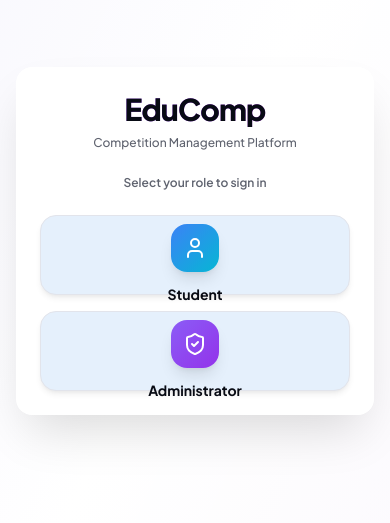
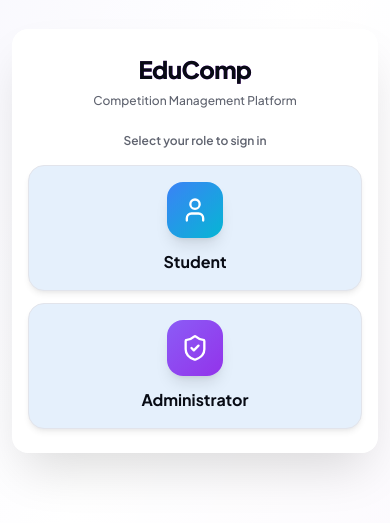
Before and after one commit to omartantawy360/edu-por-3, a React (Vite) app: page /login in a window 390 px wide. Shown: the part 181-704 px from the top of the page. Built offline with nearby package versions, Linux system fonts and the light colour scheme.

Commit message:
Update Login.jsx

```diff
--- a/src/pages/Login.jsx
+++ b/src/pages/Login.jsx
@@ -1,7 +1,6 @@
 import React, { useEffect } from 'react';
 import { useAuth } from '../context/AuthContext';
 import { useNavigate } from 'react-router-dom';
-import { Button } from '../components/ui/Button';
 import { Card, CardContent, CardHeader, CardTitle } from '../components/ui/Card';
 import { User, ShieldCheck } from 'lucide-react';
 
@@ -21,58 +20,56 @@
   };
 
   return (
-    <div className="min-h-screen flex items-center justify-center p-4 gradient-bg-subtle relative overflow-hidden">
+    <div className="min-h-screen flex items-center justify-center p-3 sm:p-4 gradient-bg-subtle relative overflow-hidden">
       {/* Decorative gradient orbs - Hidden on small screens */}
-      <div className="hidden sm:block absolute top-20 left-10 w-48 sm:w-72 h-48 sm:h-72 bg-violet-400/20 rounded-full blur-3xl" />
-      <div className="hidden md:block absolute bottom-20 right-10 w-64 md:w-96 h-64 md:h-96 bg-purple-500/15 rounded-full blur-3xl" />
-      <div className="hidden lg:block absolute top-1/2 left-1/2 -translate-x-1/2 -translate-y-1/2 w-96 lg:w-[500px] h-96 lg:h-[500px] bg-blue-400/10 rounded-full blur-3xl" />
+      <div className="hidden sm:block absolute top-10 sm:top-20 left-5 sm:left-10 w-40 sm:w-72 h-40 sm:h-72 bg-violet-400/20 rounded-full blur-3xl" />
+      <div className="hidden md:block absolute -bottom-10 md:bottom-20 -right-20 md:right-10 w-56 md:w-96 h-56 md:h-96 bg-purple-500/15 rounded-full blur-3xl" />
+      <div className="hidden lg:block absolute top-1/2 left-1/2 -translate-x-1/2 -translate-y-1/2 w-80 lg:w-[500px] h-80 lg:h-[500px] bg-blue-400/10 rounded-full blur-3xl" />
 
-      <Card className="w-full max-w-md relative z-10 shadow-soft-xl border-0 glass animate-scale-in">
-        <CardHeader className="text-center pb-2">
-          <CardTitle className="text-3xl sm:text-4xl font-extrabold gradient-text">
+      <Card className="w-full max-w-sm sm:max-w-md relative z-10 shadow-soft-xl border-0 glass animate-scale-in">
+        <CardHeader className="text-center pb-3 sm:pb-2 px-4 sm:px-6">
+          <CardTitle className="text-2xl sm:text-3xl md:text-4xl font-extrabold gradient-text">
             EduComp
           </CardTitle>
           <p className="text-muted-foreground mt-2 text-xs sm:text-sm font-medium">
             Competition Management Platform
           </p>
         </CardHeader>
-        <CardContent className="space-y-6 pt-4 sm:pt-6">
+        <CardContent className="space-y-4 sm:space-y-6 pt-3 sm:pt-6 px-4 sm:px-6">
           <p className="text-center text-xs sm:text-sm font-semibold text-muted-foreground">
             Select your role to sign in
           </p>
-          <div className="grid gap-4">
-            <Button
-              variant="secondary"
-              className="h-20 sm:h-24 justify-start gap-3 sm:gap-5 rounded-2xl px-4 sm:px-6 hover:border-primary-300/50 dark:hover:border-primary-600/50 transition-all duration-300 group flex-col sm:flex-row"
+          <div className="flex flex-col gap-3 sm:gap-4">
+            <button
               onClick={() => handleLogin('student')}
               disabled={loading}
+              className="w-full flex flex-col sm:flex-row items-center sm:items-stretch justify-center sm:justify-start gap-3 sm:gap-5 h-auto sm:h-24 p-4 sm:p-6 rounded-2xl bg-secondary text-secondary-foreground border border-border hover:bg-accent hover:border-primary-200/50 dark:hover:border-primary-700/50 shadow-soft transition-all duration-300 hover:shadow-soft-md group disabled:opacity-50 disabled:pointer-events-none"
             >
-              <div className="flex h-12 sm:h-14 w-12 sm:w-14 items-center justify-center rounded-2xl bg-gradient-to-br from-blue-500 to-cyan-500 text-white shadow-lg group-hover:scale-105 transition-transform duration-300 shrink-0">
-                <User className="h-6 sm:h-7 w-6 sm:w-7" />
+              <div className="flex h-14 sm:h-14 w-14 sm:w-14 items-center justify-center rounded-2xl bg-gradient-to-br from-blue-500 to-cyan-500 text-white shadow-lg group-hover:scale-105 transition-transform duration-300 shrink-0">
+                <User className="h-7 w-7" />
               </div>
-              <div className="text-center sm:text-left">
-                <div className="font-bold text-foreground text-sm sm:text-base">Student</div>
+              <div className="text-center sm:text-left flex flex-col justify-center sm:justify-start">
+                <div className="font-bold text-foreground text-base">Student</div>
                 <div className="text-xs sm:text-sm text-muted-foreground font-normal mt-0.5 hidden sm:block">
                   Access your dashboard and results
                 </div>
               </div>
-            </Button>
-            <Button
-              variant="secondary"
-              className="h-20 sm:h-24 justify-start gap-3 sm:gap-5 rounded-2xl px-4 sm:px-6 hover:border-primary-300/50 dark:hover:border-primary-600/50 transition-all duration-300 group flex-col sm:flex-row"
+            </button>
+            <button
               onClick={() => handleLogin('admin')}
               disabled={loading}
+              className="w-full flex flex-col sm:flex-row items-center sm:items-stretch justify-center sm:justify-start gap-3 sm:gap-5 h-auto sm:h-24 p-4 sm:p-6 rounded-2xl bg-secondary text-secondary-foreground border border-border hover:bg-accent hover:border-primary-200/50 dark:hover:border-primary-700/50 shadow-soft transition-all duration-300 hover:shadow-soft-md group disabled:opacity-50 disabled:pointer-events-none"
             >
-              <div className="flex h-12 sm:h-14 w-12 sm:w-14 items-center justify-center rounded-2xl bg-gradient-to-br from-violet-500 to-purple-600 text-white shadow-lg group-hover:scale-105 transition-transform duration-300 shrink-0">
-                <ShieldCheck className="h-6 sm:h-7 w-6 sm:w-7" />
+              <div className="flex h-14 sm:h-14 w-14 sm:w-14 items-center justify-center rounded-2xl bg-gradient-to-br from-violet-500 to-purple-600 text-white shadow-lg group-hover:scale-105 transition-transform duration-300 shrink-0">
+                <ShieldCheck className="h-7 w-7" />
               </div>
-              <div className="text-center sm:text-left">
-                <div className="font-bold text-foreground text-sm sm:text-base">Administrator</div>
+              <div className="text-center sm:text-left flex flex-col justify-center sm:justify-start">
+                <div className="font-bold text-foreground text-base">Administrator</div>
                 <div className="text-xs sm:text-sm text-muted-foreground font-normal mt-0.5 hidden sm:block">
                   Manage competitions and students
                 </div>
               </div>
-            </Button>
+            </button>
           </div>
         </CardContent>
       </Card>
```
